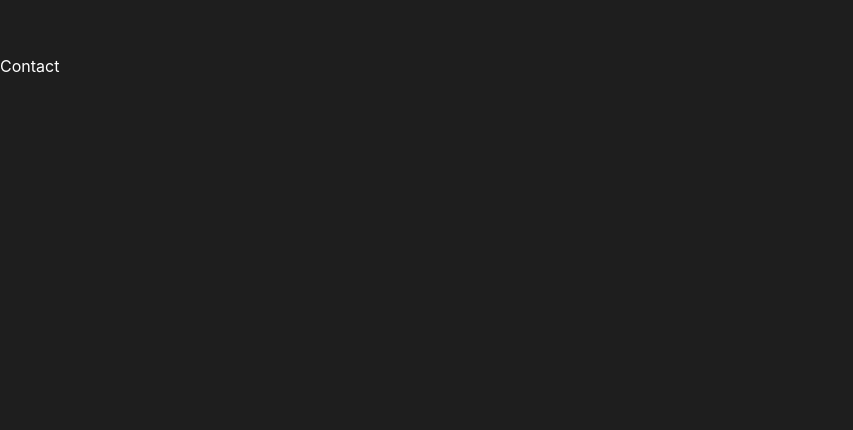
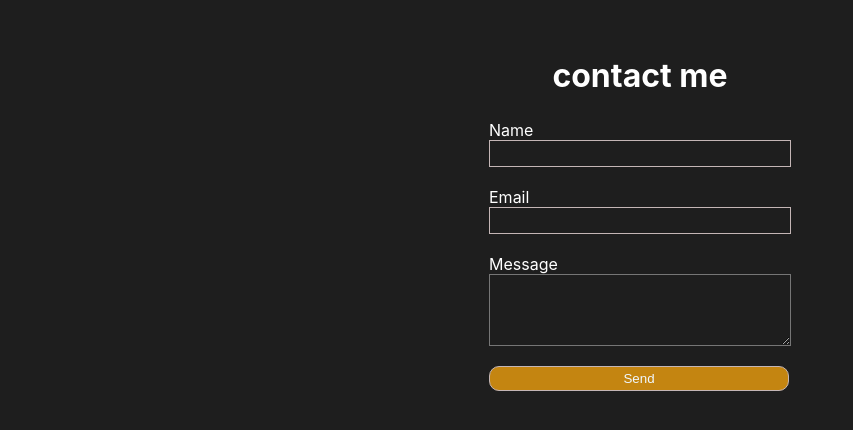
Before and after one commit to praveenkaikala/react-portfolio, a React (Create React App) app: page / in a window 1280 px wide. Shown: the part 2954-3384 px from the top of the page, without its empty margins (0-853 px from the left). Before the commit the page ends 3030 px from the top, so only its background shows below. Built offline with nearby package versions, Linux system fonts and the light colour scheme.

Commit message:
contacts

```diff
--- a/package.json
+++ b/package.json
@@ -3,6 +3,7 @@
   "version": "0.1.0",
   "private": true,
   "dependencies": {
+    "@emailjs/browser": "^3.11.0",
     "@testing-library/jest-dom": "^5.17.0",
     "@testing-library/react": "^13.4.0",
     "@testing-library/user-event": "^13.5.0",
--- a/src/components/contact/Contact.js
+++ b/src/components/contact/Contact.js
@@ -1,9 +1,35 @@
-import React from 'react'
+import React,{useRef} from 'react'
+import emailjs from '@emailjs/browser';
+
 import './contact.css'
 
+
 const Contact = () => {
+  const form = useRef();
+  const sendEmail = (e) => {
+    e.preventDefault();
+
+    emailjs.sendForm('service_sq7j3e8', 'template_2s3dgic', form.current, 'SxTnRoUmxsMcJHqPz')
+      .then( (error) => {
+          console.log(error.text);
+      });
+      e.target.reset();
+  };
   return (
-    <div>Contact</div>
+    <section className='contact'>
+      <h3>contact me</h3>
+      <div className='contactbox'>
+      <form ref={form} onSubmit={sendEmail}>
+      <label>Name</label>
+      <input type="text" name="user_name" />
+      <label>Email</label>
+      <input type="email" name="user_email" />
+      <label>Message</label>
+      <textarea name="message" className='msgbox' />
+      <input type="submit" className='btn' value="Send" />
+    </form>
+      </div>
+    </section>
   )
 }
 
--- a/src/components/contact/contact.css
+++ b/src/components/contact/contact.css
@@ -0,0 +1,44 @@
+.contact{
+    width: 100%;
+    height: calc(100vh - 5rem);
+    display: flex;
+    align-items: center;
+    flex-direction: column;
+    justify-content: flex-start;
+
+}
+.contact h3{
+    font-size: 2rem;
+}
+.contactbox{
+    display: flex;
+    width: 80%;
+    height: auto;
+    min-height: 300px;
+    justify-content: center;
+    align-items: center;
+
+}
+.contactbox>form{
+    display: flex;
+    flex-direction: column;
+}
+.contactbox>form>input{
+    width: 300px;
+    height: 25px;
+    color: aliceblue;
+    border: 1px solid rgb(196, 182, 182);
+}
+.contactbox>form>label{
+    margin-top: 20px;
+}
+.btn{
+    background-color: rgb(196, 133, 17);
+    margin-top: 20px;
+    border-style: none;
+    border-radius: 10px;
+}
+.msgbox{
+    height: 70px;
+    color: aliceblue;
+}
```
Also changed, not shown: 1 other file (tests, documents, lock files or other folders).
